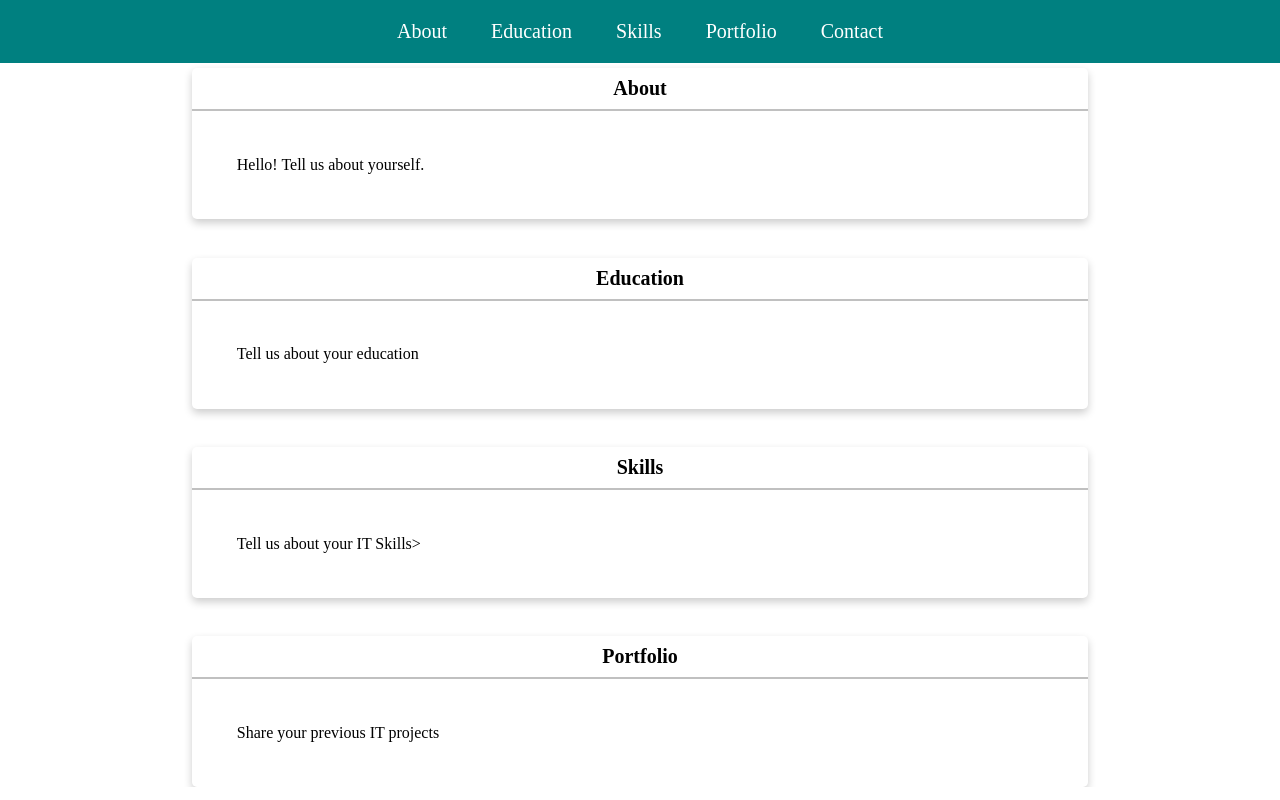
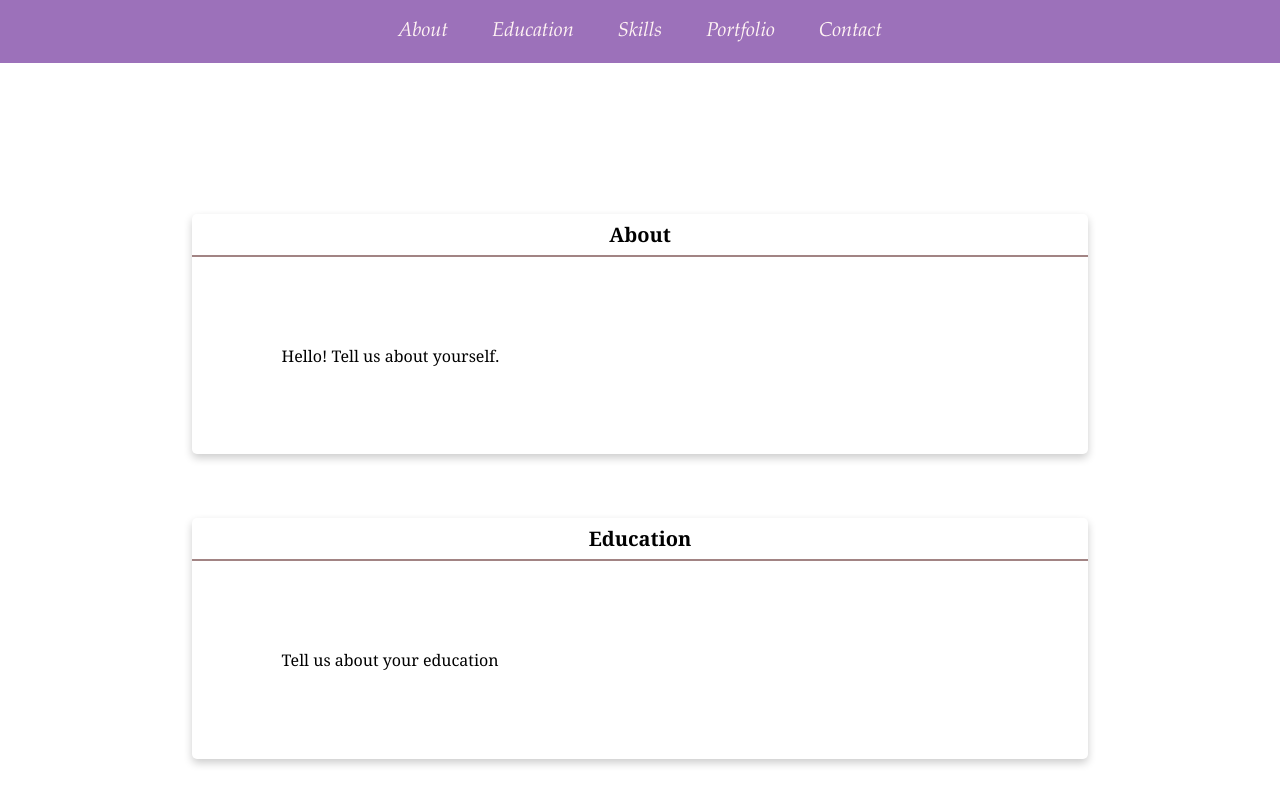
Before and after one commit to GiaSumagang/CSSRecapSumagang.github.io, a plain HTML site: page css-position.html in a window 1280 px wide. Shown: the top 800 px of the page. Drawn offline with Linux system fonts and the light colour scheme.

Commit message:
Position Property

```diff
--- a/position.css
+++ b/position.css
@@ -1,41 +1,46 @@
 .nav{
-    background-color: teal;
+    background-color: rgb(156, 113, 186);
     list-style-type: none;
     position: fixed; top:0; width:100%;
     text-align: center;
+    font-style: italic;
+    font-family:"Garamond", Serif;
 }
     .nav li{
          display: inline-block;
          font-size: 20px;
          padding: 20px;
+
 }
     .nav li a{
-         text-decoration: none;
-         color:white
+         text-decoration:none;
+         color:rgb(255, 243, 243)
+
 }
 
 
 .page-content{
-    padding-top:30px;
+    padding-top:150px;
     overflow: hidden;
+    font-family:"Georgia", serif;
 }
     .card {
      /* Add shadows to create the "card" effect */
           border-radius: 5px;
           width: 70%;
           margin: 0 auto;
-          margin-top:3%;
-          box-shadow: 0 4px 8px 0 rgba(0,0,0,0.2);
-          transition: 0.3s;
+          margin-top:5%;
+          box-shadow: 0 4px 8px 0 rgba(0, 0, 0, 0.2);
+          transition: 0.5s;
 }
     .card-header{
           padding:1%;
           font-size: 20px;
           font-weight: 700;
-          border-bottom: 2px solid rgb(192, 192, 192);
+          border-bottom: 2px solid rgb(162, 132, 132);
           text-align: center;
 }
-    .card-body{padding:5%;}
+    .card-body{padding:10%;}
     /* On mouse-over, add a deeper shadow */
     .card:hover {
           box-shadow: 0 8px 16px 0 rgba(0,0,0,0.2);
```
